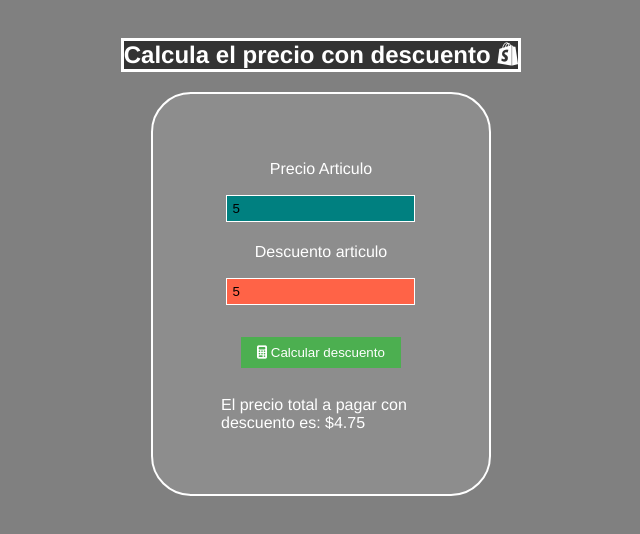
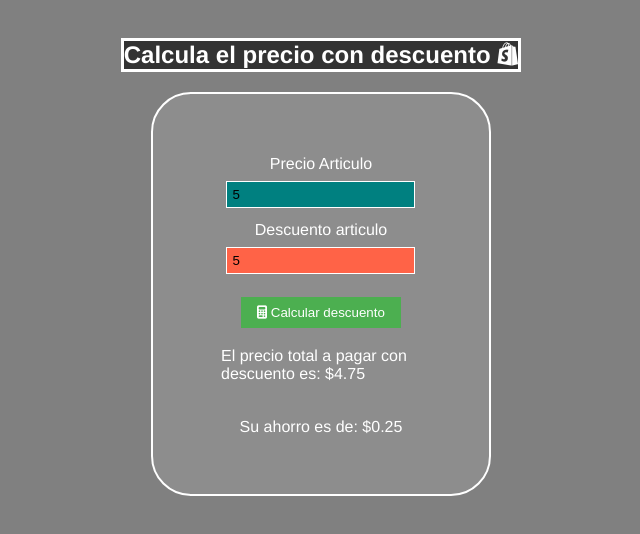
Before and after one commit to guevara0283/descuentosCalc, a plain HTML site: page index.html in a window 1280 px wide. Both pictures are taken after typing "5", "5" into the empty fields and a click on the button "Calcular descuento". Shown: the whole page, without its empty margins (319-959 px from the left). Drawn offline with Linux system fonts and the light colour scheme.

Commit message:
se agrega el valor del ahorro del cliente

```diff
--- a/descuentos.js
+++ b/descuentos.js
@@ -2,6 +2,8 @@ function resultado(){
     var precio=parseInt(document.getElementById('precio').value);
     var descuento=parseInt(document.getElementById('descuento').value);
     var resultado=(precio*descuento)/100;
+    var ahorro=(precio*descuento)/100;
 
+   document.getElementById('ahorro').innerText = 'Su ahorro es de: $' + (ahorro);
    document.getElementById('resultado').innerText = 'El precio total a pagar con descuento es: $' + (precio - resultado);
 }
--- a/index.html
+++ b/index.html
@@ -37,6 +37,9 @@
            <p id="resultado">
 
            </p>
+           <p id="ahorro">
+
+        </p>
           </div>
          </form>
    </section>
```
